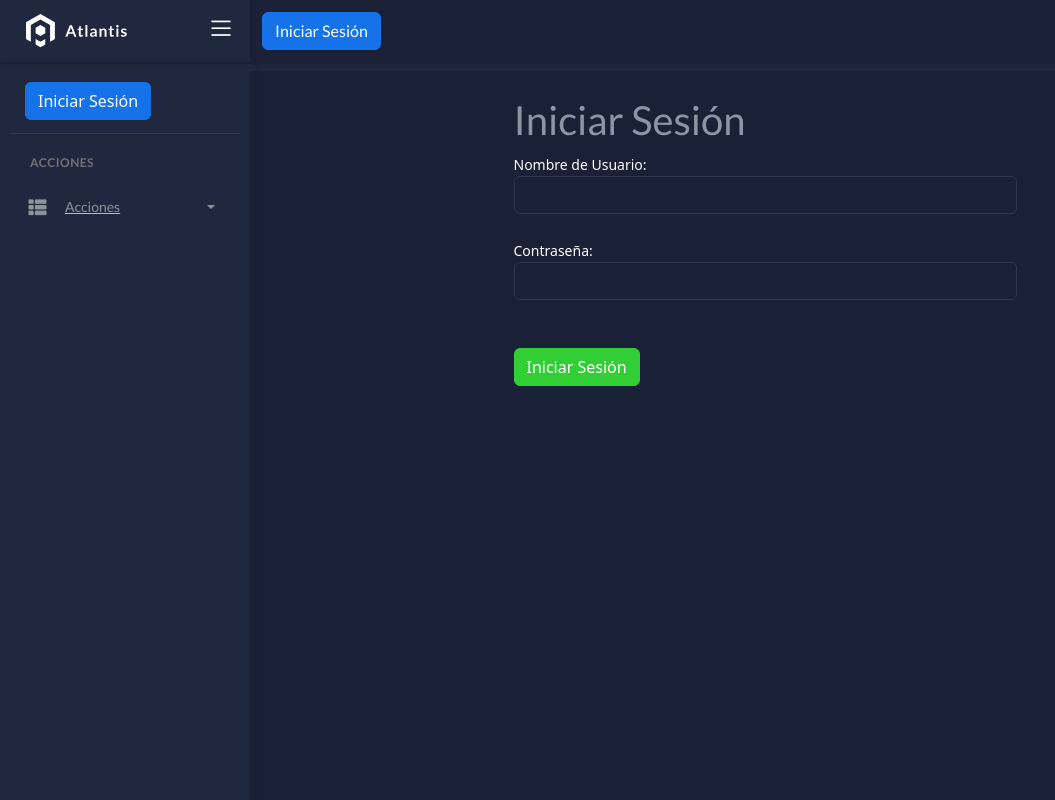
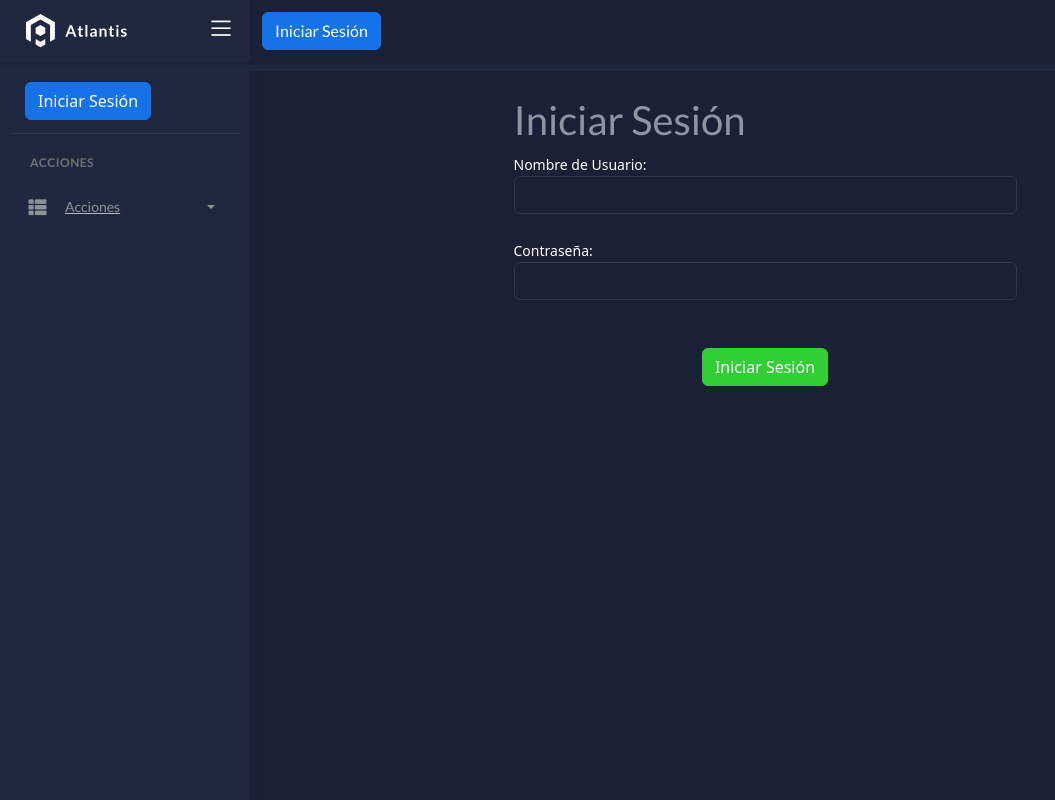
Before and after one commit to OddKing/inventarioNA, a Django app: page /login/ in a window 1280 px wide. Shown: the whole page, without its empty margins (0-1055 px from the left). Run offline with Django 5.2, Linux system fonts and the light colour scheme; some libraries are stand-ins or nearby versions.

Commit message:
se centra el boton

```diff
--- a/oficina/templates/login.html
+++ b/oficina/templates/login.html
@@ -18,7 +18,7 @@
         <input type="password" name="password" id="password" required class="form-control">
         <br>
         <br>
-        <button class="btn btn-success" type="submit">Iniciar Sesión</button>
+        <button class="btn btn-success " type="submit" style="display: block; margin: auto;">Iniciar Sesión</button>
     </form>
     {% if messages %}
         <ul>
```
